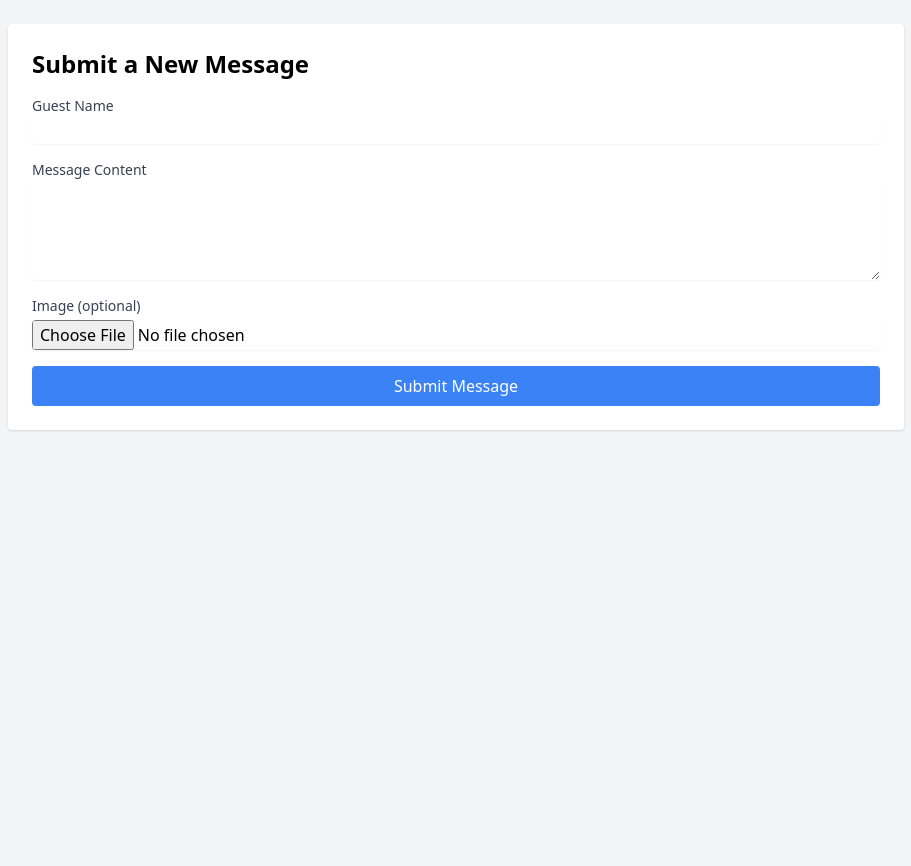
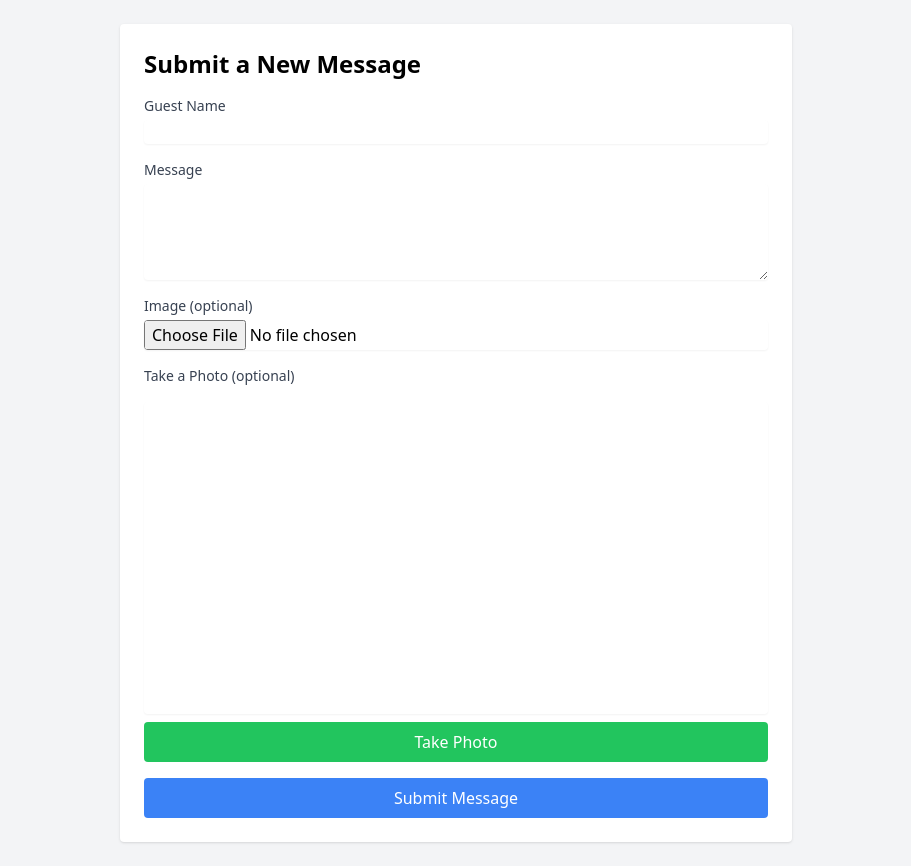
Before and after one commit to abesamislyndon/python_inventory, a Django app: template inven/app/clients/templates/clients/message_form.html in a window 1280 px wide. Shown: the whole page, without its empty margins (184-1095 px from the left). Before the commit the page ends 431 px from the top, so only its background shows below. Run offline with Django 5.2, Linux system fonts and the light colour scheme; the template is opened without the code that fills it, so the values that code supplies are empty; the visitor is signed in with stand-in values (Sample User, id 1); some libraries are stand-ins or nearby versions.

Commit message:
1. fix alignment 2. add dslr camera to browser camera access

```diff
--- a/inven/app/clients/templates/clients/message_form.html
+++ b/inven/app/clients/templates/clients/message_form.html
@@ -7,29 +7,18 @@
     <script src="https://cdn.tailwindcss.com"></script>
 </head>
 <body class="bg-gray-100 min-h-screen p-6">
-    <div class="max-w-4xl mx-auto bg-white shadow rounded p-6">
+    <div class="max-w-2xl mx-auto bg-white shadow rounded p-6">
         <h1 class="text-2xl font-bold mb-4">Submit a New Message</h1>
-        <form method="POST" enctype="multipart/form-data" class="space-y-4">
+        <form method="POST" enctype="multipart/form-data" class="space-y-4" id="messageForm">
             {% csrf_token %}
             <div>
                 <label for="guest_name" class="block text-sm font-medium text-gray-700">Guest Name</label>
                 <input type="text" name="guest_name" id="guest_name" required
-                       class="mt-1 block w-full rounded border-gray-300 shadow-sm focus:ring-blue-500 focus:border-blue-500">
+                       class="mt-1 block w-full rounded border-gray-300 shadow-sm focus:ring-blue-500 focus:border-blue-500" />
             </div>
 
-            {% comment %} <div>
-                <label for="client" class="block text-sm font-medium text-gray-700">Client</label>
-                <select name="client" id="client" required
-                        class="mt-1 block w-full rounded border-gray-300 shadow-sm focus:ring-blue-500 focus:border-blue-500">
-                    <option value="">-- Select Client --</option>
-                    {% for client in clients %}
-                    <option value="{{ client.id }}">{{ client.name }}</option>
-                    {% endfor %}
-                </select>
-            </div> {% endcomment %}
-
             <div>
-                <label for="content" class="block text-sm font-medium text-gray-700">Message Content</label>
+                <label for="content" class="block text-sm font-medium text-gray-700">Message</label>
                 <textarea name="content" id="content" rows="4" required
                           class="mt-1 block w-full rounded border-gray-300 shadow-sm focus:ring-blue-500 focus:border-blue-500"></textarea>
             </div>
@@ -40,11 +29,67 @@
                        class="mt-1 block w-full rounded border-gray-300 shadow-sm focus:ring-blue-500 focus:border-blue-500">
             </div>
 
+            <!-- Camera Section -->
+            <div>
+                <label class="block text-sm font-medium text-gray-700">Take a Photo (optional)</label>
+                <video id="camera" class="mt-4 w-full rounded shadow-sm"></video>
+                <button type="button" id="captureButton"
+                        class="mt-2 w-full bg-green-500 text-white py-2 px-4 rounded hover:bg-green-600">
+                    Take Photo
+                </button>
+                <canvas id="photoCanvas" class="hidden"></canvas>
+                <img id="photoPreview" alt="Captured Photo" class="mt-4 rounded shadow-sm hidden">
+                <input type="file" name="image" id="image" style="display: none;" />
+            </div>
+
             <div>
                 <button type="submit"
                         class="w-full bg-blue-500 text-white py-2 px-4 rounded hover:bg-blue-600">Submit Message</button>
             </div>
         </form>
     </div>
+
+    <script>
+        const camera = document.getElementById('camera');
+        const captureButton = document.getElementById('captureButton');
+        const photoCanvas = document.getElementById('photoCanvas');
+        const photoPreview = document.getElementById('photoPreview');
+        const capturedImageInput = document.getElementById('image');
+        const form = document.getElementById('messageForm');
+
+        // Access the camera
+        navigator.mediaDevices.getUserMedia({ video: true })
+            .then((stream) => {
+                camera.srcObject = stream;
+                camera.play();
+            })
+            .catch((err) => {
+                console.error("Error accessing the camera:", err);
+            });
+
+        // Capture photo
+        captureButton.addEventListener('click', () => {
+            const context = photoCanvas.getContext('2d');
+            photoCanvas.width = camera.videoWidth;
+            photoCanvas.height = camera.videoHeight;
+            context.drawImage(camera, 0, 0, photoCanvas.width, photoCanvas.height);
+
+            // Convert the canvas content to a Blob
+            photoCanvas.toBlob((blob) => {
+                // Create a new File object
+                const file = new File([blob], "captured-photo.png", { type: "image/png" });
+
+                // Update the hidden file input
+                const dataTransfer = new DataTransfer();
+                dataTransfer.items.add(file);
+                capturedImageInput.files = dataTransfer.files;
+
+                // Show preview
+                const photoURL = URL.createObjectURL(blob);
+                photoPreview.src = photoURL;
+                photoPreview.classList.remove('hidden');
+            }, 'image/png');
+        });
+    </script>
 </body>
 </html>
```
Also changed, not shown: inven/app/clients/templates/clients/message_board.html (+23 -21 lines), inven/media/guest_messages/Screenshot_2025-01-13_at_1_yXi8T0A.01.00PM.png (added), inven/media/guest_messages/Screenshot_2025-01-14_at_6.50.17PM.png (added), inven/media/guest_messages/captured-photo.png (added), inven/media/guest_messages/captured-photo_cXUhple.png (added), inven/media/guest_messages/captured-photo_jOsr1lI.png (added), 1 other file.
